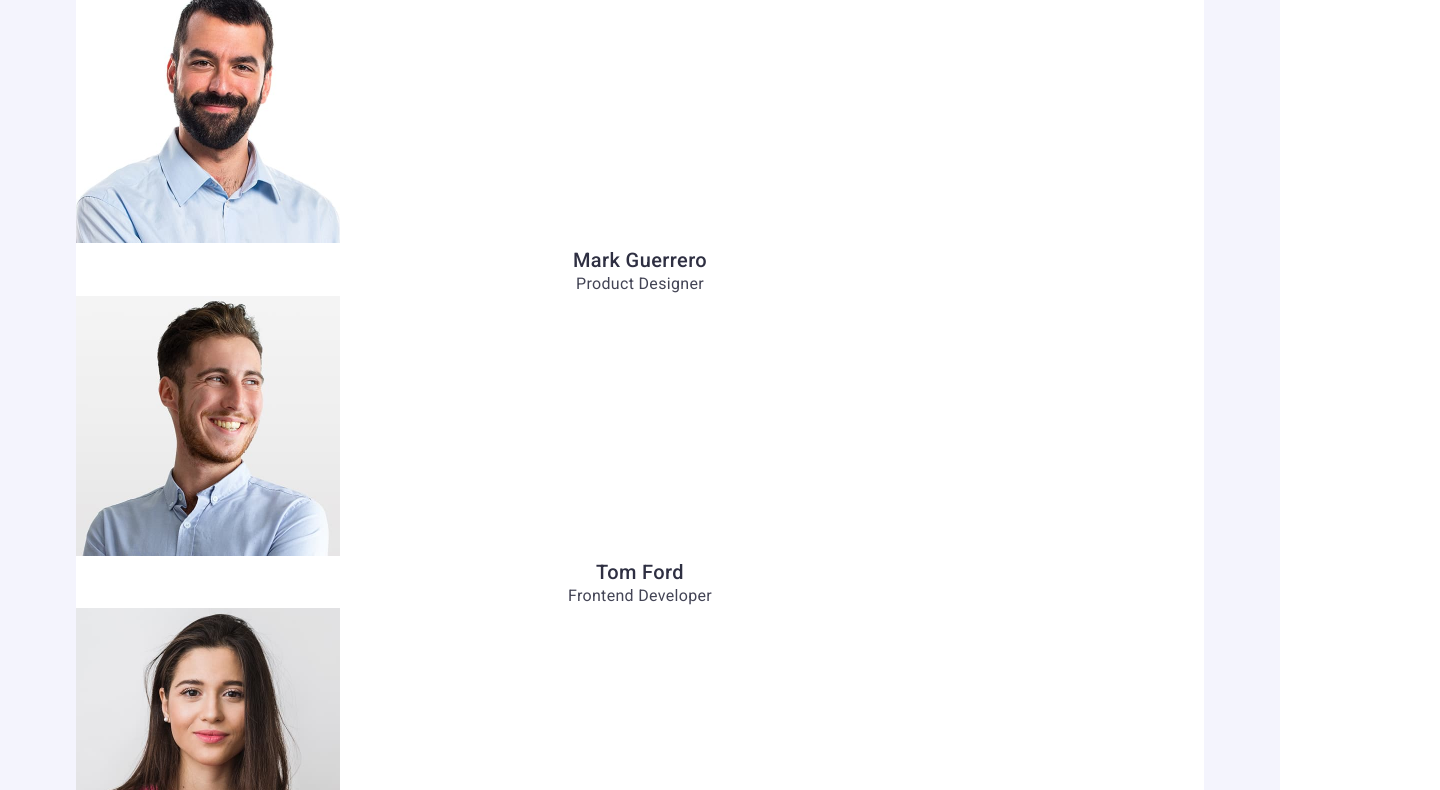
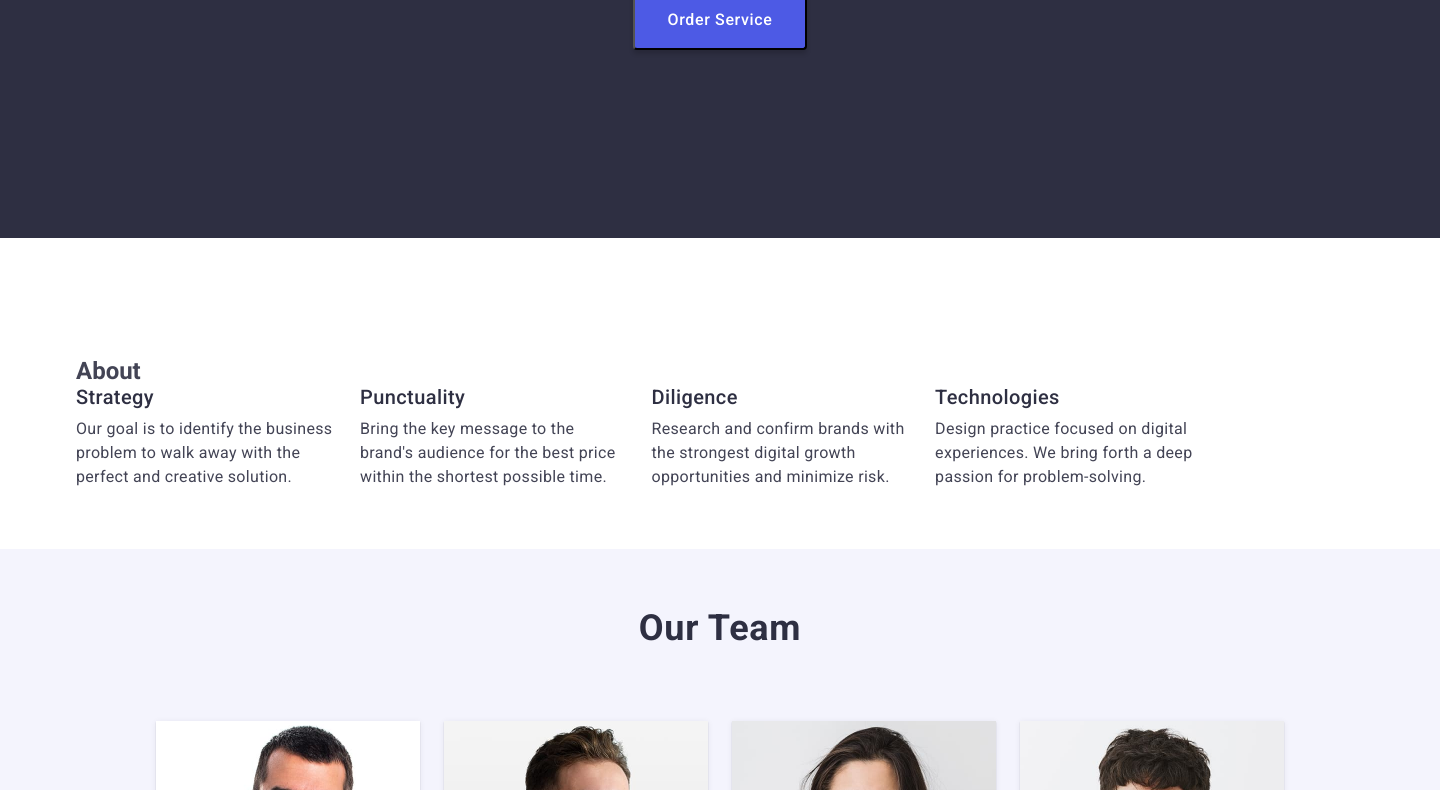
Before and after one commit to Oksana34V/goit-markup-hw-03, a plain HTML site: page index.html in a window 1280 px wide. Shown: the part 439-1229 px from the top of the page, 1440 px wide, since content can reach past the window. Drawn offline with nearby package versions, Linux system fonts and the light colour scheme.

Commit message:
modif css

```diff
--- a/css/styles.css
+++ b/css/styles.css
@@ -2,6 +2,10 @@ body {
   font-family: "Roboto", sans-serif;
   color: #434455;
   background-color: #fff;
+}
+
+img {
+  display: block;
 }
 
 h1,
@@ -11,14 +15,16 @@ h4,
 h5,
 h6,
 p {
-  margin: 0;
+  margin-top: 0;
+  margin-bottom: 0;
 }
 
 ul,
 ol {
   list-style-type: none;
-  margin: 0;
-  padding: 0;
+  margin-top: 0;
+  margin-bottom: 0;
+  padding-left: 0;
 }
 
 a {
@@ -106,6 +112,10 @@ a {
 /* MAINE */
 .main-title {
   background-color: #2e2f42;
+  padding-top: 188px;
+  padding-bottom: 188px;
+  width: 1440px;
+  margin: 0 auto;
 }
 .main-name {
   font-weight: 700;
@@ -114,7 +124,10 @@ a {
   letter-spacing: 0.02em;
   text-align: center;
   color: #fff;
+  max-width: 496px;
+  margin: 0 auto;
 }
+/* !щось не правильно з висотою у кнопці у фігмі*/
 .main-button {
   font-weight: 500;
   font-size: 16px;
@@ -122,22 +135,38 @@ a {
   letter-spacing: 0.04em;
   color: #fff;
   background-color: #4d5ae5;
+  cursor: pointer;
+
+  box-shadow: 0 4px 4px 0 rgba(0, 0, 0, 0.15);
+  margin: 0 auto;
+  border-radius: 4px;
+  display: block;
+  padding: 16px 32px;
+  margin-top: 48px;
 }
 .main-button:hover,
 .main-button:focus {
   background-color: #404bbf;
 }
 
-.main-button {
-  cursor: pointer;
+/* SECTION SANS H2 DESCRIPTION */
+.description {
+  padding-top: 120px;
+  padding-bottom: 60px;
 }
 
+.description-list {
+  display: flex;
+  align-items: center;
+  gap: 24px;
+}
 .description-title {
   font-weight: 500;
   font-size: 20px;
   line-height: 1.2;
   letter-spacing: 0.02em;
   color: #2e2f42;
+  margin-bottom: 8px;
 }
 .description-text {
   font-size: 16px;
@@ -145,8 +174,14 @@ a {
   letter-spacing: 0.02em;
   color: #434455;
 }
+/* OUR TEAM */
+
 .team {
   background-color: #f4f4fd;
+  padding-top: 60px;
+  padding-bottom: 60px;
+  width: 1440px;
+  margin: 0 auto;
 }
 .team-descr {
   text-transform: capitalize;
@@ -156,10 +191,23 @@ a {
   letter-spacing: 0.02em;
   text-align: center;
   color: #2e2f42;
+  margin-bottom: 72px;
 }
-.team-item {
-  background-color: #ffffff;
+.team-list {
+  display: flex;
+  align-items: center;
+  gap: 24px;
+
+  .team-item {
+    background-color: #ffffff;
+    box-shadow: 0 2px 1px 0 rgba(46, 47, 66, 0.08),
+      0 1px 1px 0 rgba(46, 47, 66, 0.16), 0 1px 6px 0 rgba(46, 47, 66, 0.08);
+  }
 }
+.team-img {
+  display: block;
+}
+
 .team-name {
   font-weight: 500;
   font-size: 20px;
@@ -167,6 +215,8 @@ a {
   letter-spacing: 0.02em;
   text-align: center;
   color: #2e2f42;
+  margin-bottom: 8px;
+  padding-top: 32px;
 }
 .team-position {
   font-size: 16px;
@@ -174,7 +224,16 @@ a {
   letter-spacing: 0.02em;
   text-align: center;
   color: #434455;
+  padding-bottom: 32px;
 }
+
+/* SECTION WORKS */
+
+.works {
+  padding-top: 60px;
+  padding-bottom: 120px;
+}
+
 .works-text {
   text-transform: capitalize;
   font-weight: 700;
@@ -183,13 +242,16 @@ a {
   letter-spacing: 0.02em;
   text-align: center;
   color: #2e2f42;
+  margin-bottom: 72px;
 }
+
 .works-name {
   font-weight: 500;
   font-size: 20px;
   line-height: 1.2;
   letter-spacing: 0.02em;
   color: #2e2f42;
+  margin-bottom: 8px;
 }
 .works-addition {
   font-size: 16px;
@@ -197,13 +259,19 @@ a {
   letter-spacing: 0.02em;
   color: #434455;
 }
-/* FOOTER */
+/* !FOOTER перевірити падінги */
+
 .footer {
   background-color: #2e2f42;
+  padding-top: 100px;
+  padding-bottom: 100px;
+  max-width: 1440px;
+  margin: 0 auto;
 }
 .footer-text {
   font-size: 16px;
   line-height: 1.5;
   letter-spacing: 0.02em;
   color: #f4f4fd;
+  max-width: 264px;
 }
```
